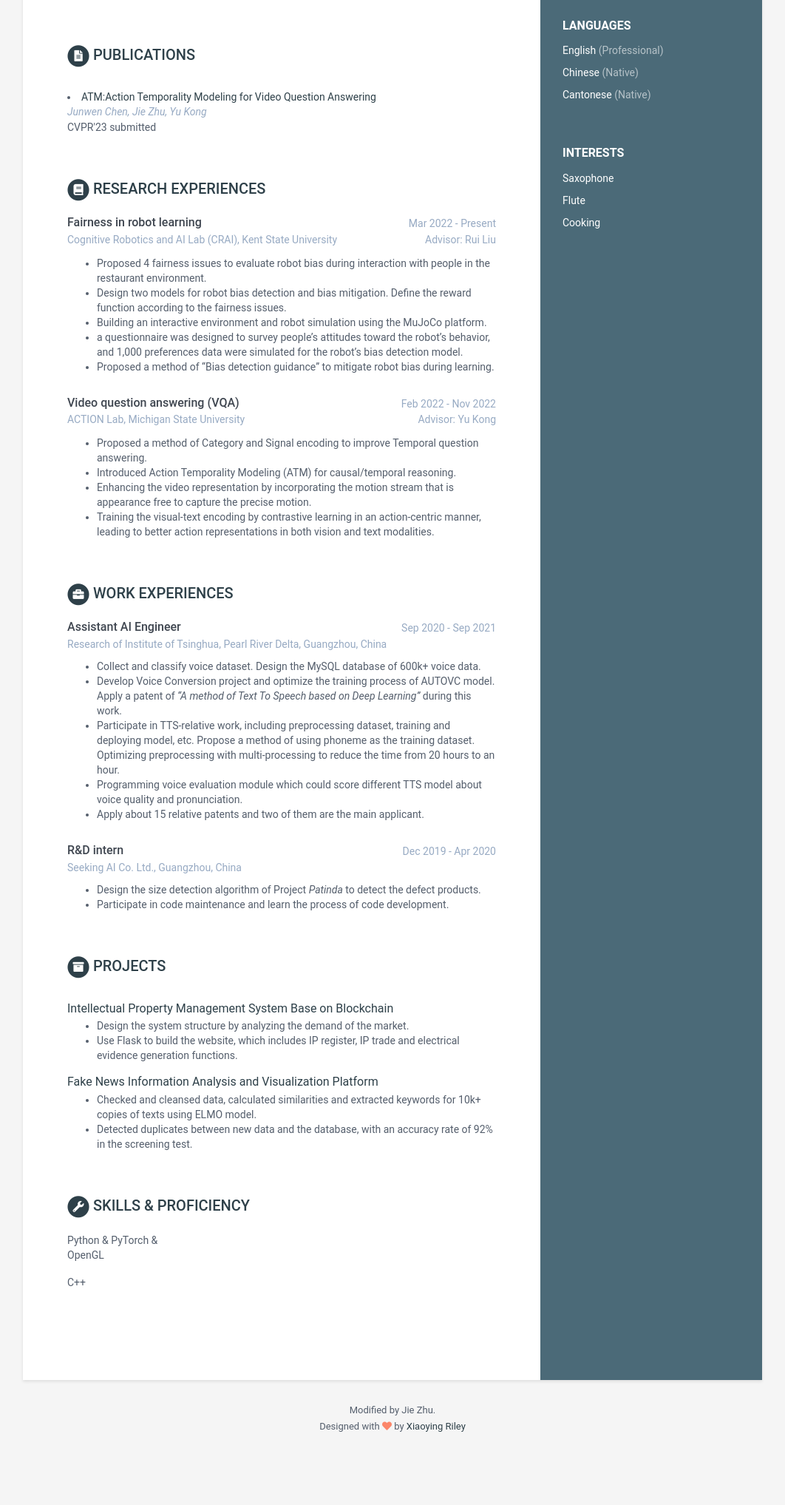
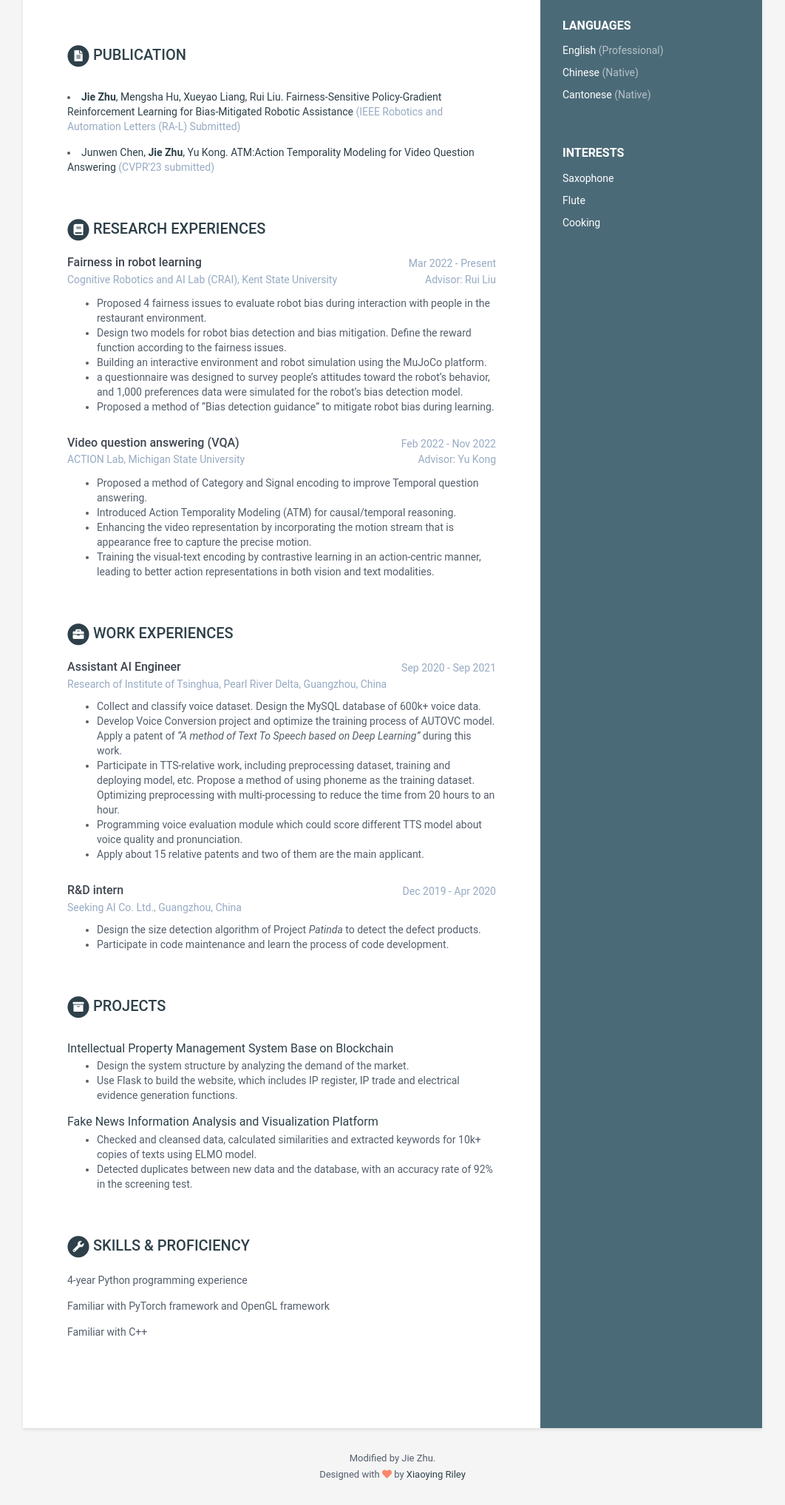
Before and after one commit to jayzhu02/jayzhu02.github.io, a Jekyll site: the page built from index.html, in a window 1280 px wide, cut to the strip 372-2407 px from the top of the page. Shown: the whole strip at 74% size, without its empty margins (109-1171 px from the left). Built offline with Jekyll 4.4.1, drawn with Linux system fonts in a browser that asks for light colours; before the commit the page ends 2342 px from its top, so only the background shows below that.

Commit message:
update pub and format

```diff
--- a/_data/data.yml
+++ b/_data/data.yml
@@ -68,14 +68,20 @@ education:
           - Third-tier Merit Scholarship Recipient
 
 publications:
-    title: Publications
+    title: Publication
     intro: |
 
     papers:
-      - title: ATM:Action Temporality Modeling for Video Question Answering
+      - title: <b>Jie Zhu</b>, Mengsha Hu, Xueyao Liang, Rui Liu. Fairness-Sensitive Policy-Gradient Reinforcement Learning for Bias-Mitigated Robotic Assistance <font color="#97AAC3">(IEEE Robotics and Automation Letters (RA-L) Submitted)</font>
         link: "#"
-        authors: Junwen Chen, Jie Zhu, Yu Kong
-        conference: CVPR'23 submitted
+        authors:
+        conference:
+
+      - title: Junwen Chen, <b>Jie Zhu</b>, Yu Kong. ATM:Action Temporality Modeling for Video Question Answering <font color="#97AAC3">(CVPR'23 submitted)</font>
+        link: "#"
+        authors:
+        conference:
+
 
 
 research-experiences:
@@ -153,9 +159,10 @@ skills:
     title: Skills &amp; Proficiency
 
     toolset:
-      - name: Python & PyTorch & OpenGL
+      - name: 4-year Python programming experience
+      - name: Familiar with PyTorch framework and OpenGL framework
 #        level: 98%
-      - name: C++
+      - name: Familiar with C++
 
 
 footer: >
--- a/_includes/skills.html
+++ b/_includes/skills.html
@@ -15,7 +15,9 @@
     {% for skill in skills.toolset %}
     <div class="item">
 
-      <div class="level-title">{{ skill.name }}</div>
+<!--      <div class="level-title">{{ skill.name }}</div>-->
+      <!-- Change made by Jie Zhu     -->
+      <div class="item">{{ skill.name }}</div>
 
       {% if skill.level %}
       <div class="level-bar">
--- a/_sass/_base.scss
+++ b/_sass/_base.scss
@@ -253,7 +253,7 @@ p {
 .skillset {
   .item {
     margin-bottom: 15px;
-    overflow: hidden;
+    //overflow: hidden;
   }
   .level-title {
     font-size: 14px;
```
Also changed, not shown: 1 other file.
